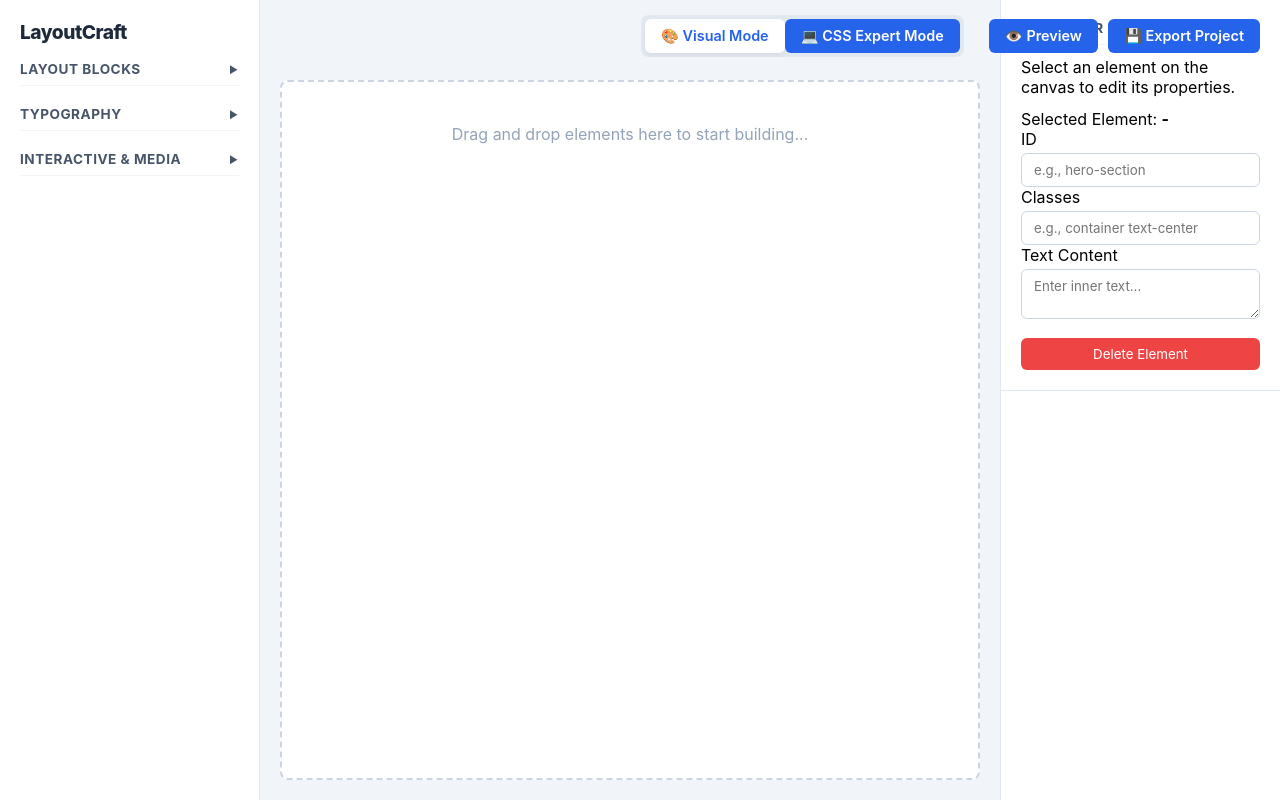
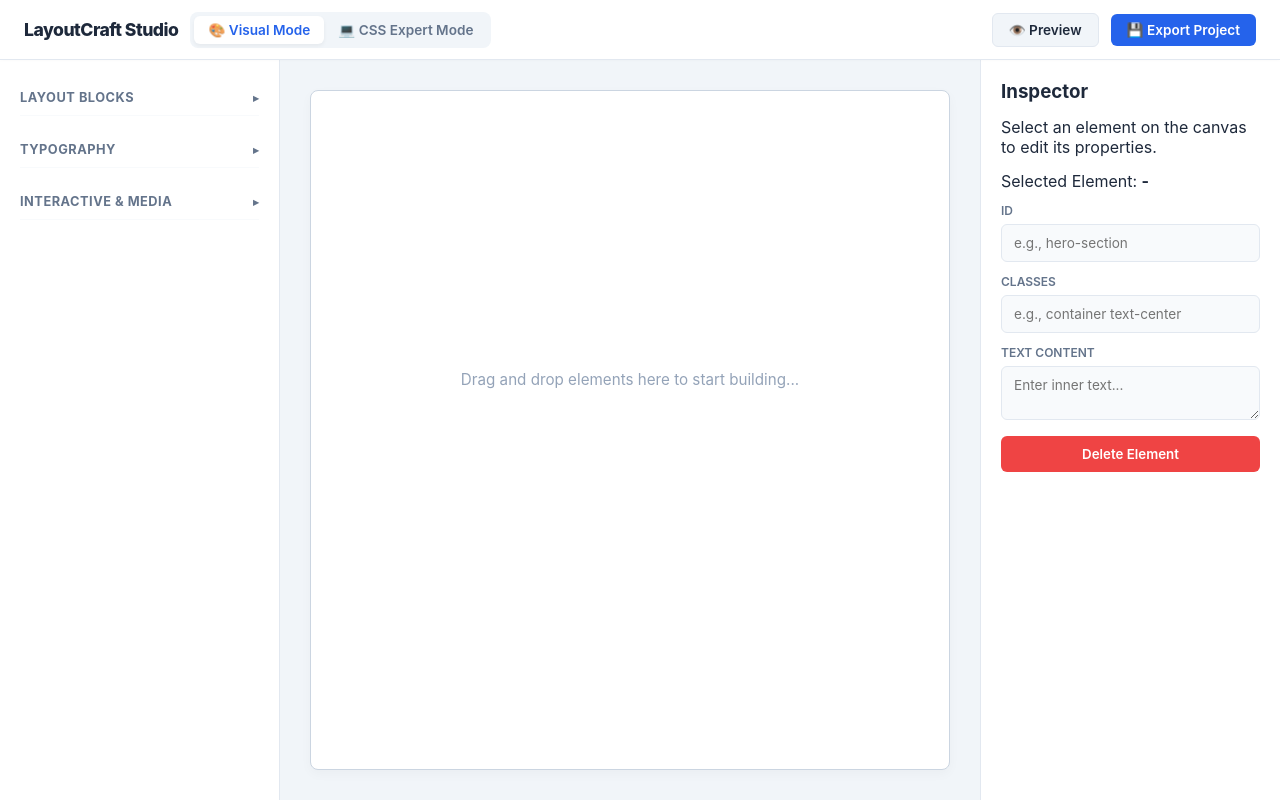
Before and after one commit to klhrd/layout-craft, a plain HTML site: page index.html in a window 1280 px wide. Drawn offline with nearby package versions, Linux system fonts and the light colour scheme.

Commit message:
Refactor layout structure and styles for improved UI/UX in LayoutCraft Studio

```diff
--- a/index.html
+++ b/index.html
@@ -9,26 +9,34 @@
     <style id="live-styles"></style>
     <script src="https://cdn.jsdelivr.net/npm/sortablejs@1.15.0/Sortable.min.js"></script>
 </head>
-<body class="mode-visual"> <div class="app-container">
+<body class="mode-visual">
+
+    <div class="app-container">
         <div class="control-bar">
+            <div class="left-actions">
+                <div class="brand-title">LayoutCraft Studio</div>
                 <div class="mode-switcher">
                     <button id="switch-visual" class="active">🎨 Visual Mode</button>
                     <button id="switch-css">💻 CSS Expert Mode</button>
                 </div>
-            <button id="btn-preview">👁️ Preview</button>
+            </div>
+            <div class="right-actions">
+                <button id="btn-preview" class="btn-secondary">👁️ Preview</button>
                 <button id="btn-export" class="primary-btn">💾 Export Project</button>
             </div>
+        </div>
 
+        <div class="main-workspace">
             <aside class="css-dictionary-panel">
-            <div class="brand-title">CSS Dictionary</div>
                 </aside>
 
             <aside class="toolbox">
-            <div class="brand-title">LayoutCraft</div>
                 </aside>
 
-        <main class="canvas" id="canvas">
+            <main class="canvas" id="canvas-wrapper">
+                <div class="canvas-container" id="canvas">
                     <div class="canvas-placeholder">Drag and drop elements here to start building...</div>
+                </div>
             </main>
 
             <div class="right-sidebar">
@@ -55,9 +63,9 @@
 
                 <aside class="css-editor-panel">
                     <h3>Global CSS Editor</h3>
-                <div class="css-editor-hint">Write true CSS here (e.g., .box { color: red; } or .box:hover { opacity: 0.8; })</div>
-                <textarea id="global-css-textarea" rows="20" placeholder="/* Write your custom CSS styles here */&#10;.my-class {&#10;    background-color: #2563eb;&#10;    color: white;&#10;}"></textarea>
+                    <textarea id="global-css-textarea" placeholder="/* Write custom CSS here */&#10;.my-class {&#10;    background: #2563eb;&#10;    color: #fff;&#10;}"></textarea>
                 </aside>
+            </div>
         </div>
     </div>
 
--- a/src/css/canvas-preview.css
+++ b/src/css/canvas-preview.css
@@ -1,27 +1,39 @@
-/* Builder Canvas Base */
+/* 畫布外圍容器，營造視窗感 */
 .canvas {
     flex: 1;
-    background: #ffffff;
-    margin: 80px 20px 20px 20px;
-    border: 2px dashed #cbd5e1;
-    border-radius: 8px;
-    position: relative;
-    padding: 20px;
+    background: #f1f5f9;
+    padding: 30px;
     overflow-y: auto;
+    display: flex;
+    justify-content: center;
 }
 
-/* Element Helper Outlines on Canvas (Editor Mode Only) */
-body:not(.preview-mode) .canvas * {
-    min-height: 45px;
-    padding: 12px;
-    margin: 10px 0;
-    border: 1px dashed #94a3b8;
-    background-color: rgba(248, 250, 252, 0.6);
+/* 真正供使用者排版的白底畫布紙張 */
+.canvas-container {
+    width: 100%;
+    max-width: 100%;
+    min-height: 100%;
+    background: #ffffff;
+    border: 1px solid #cbd5e1;
+    border-radius: 8px;
+    box-shadow: 0 4px 12px rgba(0,0,0,0.03);
+    padding: 24px;
+    position: relative;
+    transition: all 0.3s ease;
+}
+
+/* 編輯模式下的輔助外框 */
+body:not(.preview-mode) .canvas-container * {
+    min-height: 40px;
+    padding: 16px;
+    margin: 12px 0;
+    border: 1px dashed #cbd5e1;
+    background-color: rgba(248, 250, 252, 0.4);
     position: relative;
 }
 
-/* Selected Element Highlight */
-body:not(.preview-mode) .canvas *.selected-element {
+/* 元件選取高亮 */
+body:not(.preview-mode) .canvas-container *.selected-element {
     outline: 2px solid #2563eb !important;
     outline-offset: -2px;
 }
@@ -30,23 +42,31 @@ body:not(.preview-mode) .canvas *.selected-element {
     pointer-events: none;
     color: #94a3b8;
     text-align: center;
-    margin-top: 150px;
+    position: absolute;
+    top: 40%;
+    left: 50%;
+    transform: translate(-50%, -50%);
+    font-size: 0.95rem;
     border: none !important;
     background: transparent !important;
-    font-size: 1rem;
 }
 
-/* ================= PREVIEW MODE ACTIVE ================= */
-body.preview-mode .toolbox,
-body.preview-mode .properties-panel,
-body.preview-mode .control-bar {
-    display: none !important;
+/* 預覽模式啟動時，完全還原網頁真實樣貌 */
+body.preview-mode .canvas {
+    padding: 0;
+    background: #fff;
 }
-
-body.preview-mode .canvas {
-    margin: 0;
+body.preview-mode .canvas-container {
     border: none;
     border-radius: 0;
+    box-shadow: none;
     padding: 0;
-    height: 100vh;
+    max-width: 100%;
 }
+body.preview-mode .canvas-container * {
+    border: none !important;
+    outline: none !important;
+    background-color: transparent !important;
+    margin: 0;
+    padding: 0;
+}
--- a/src/css/editor.css
+++ b/src/css/editor.css
@@ -1,3 +1,13 @@
+:root {
+    --primary: #2563eb;
+    --primary-hover: #1d4ed8;
+    --bg-main: #f8fafc;
+    --bg-panel: #ffffff;
+    --border-color: #e2e8f0;
+    --text-main: #1e293b;
+    --text-muted: #64748b;
+}
+
 * {
     box-sizing: border-box;
     margin: 0;
@@ -5,29 +15,42 @@
     font-family: -apple-system, BlinkMacSystemFont, "Segoe UI", Roboto, sans-serif;
 }
 
+body {
+    background-color: var(--bg-main);
+    color: var(--text-main);
+    overflow: hidden;
+}
+
 .app-container {
     display: flex;
+    flex-direction: column; /* 改為上下結構，讓頂部控制列有專屬空間 */
     height: 100vh;
-    background-color: #f1f5f9;
 }
 
-/* 頂部控制列與模式切換 */
+/* 📥 頂部導覽控制列優化 */
 .control-bar {
-    position: fixed;
-    top: 15px;
-    right: 20px;
+    height: 60px;
+    background: var(--bg-panel);
+    border-bottom: 1px solid var(--border-color);
+    display: flex;
+    justify-content: space-between;
+    align-items: center;
+    padding: 0 24px;
+    box-shadow: 0 1px 3px rgba(0,0,0,0.02);
     z-index: 100;
+}
+
+.left-actions, .right-actions {
     display: flex;
-    gap: 10px;
     align-items: center;
+    gap: 12px;
 }
 
 .mode-switcher {
     display: flex;
-    background: #e2e8f0;
+    background: #f1f5f9;
     padding: 4px;
     border-radius: 8px;
-    margin-right: 15px;
 }
 
 .mode-switcher button {
@@ -38,165 +61,223 @@
     font-weight: 600;
     font-size: 0.85rem;
     border-radius: 6px;
-    color: #475569;
+    color: var(--text-muted);
+    transition: all 0.2s;
 }
 
 .mode-switcher button.active {
-    background: #ffffff;
-    color: #2563eb;
+    background: var(--bg-panel);
+    color: var(--primary);
     box-shadow: 0 2px 4px rgba(0,0,0,0.05);
 }
 
-.control-bar button, .primary-btn {
+/* 按鈕層級優化 */
+button.btn-secondary {
     padding: 8px 16px;
-    background-color: #2563eb;
+    background: #f1f5f9;
+    color: var(--text-main);
+    border: 1px solid var(--border-color);
+    border-radius: 6px;
+    cursor: pointer;
+    font-weight: 600;
+    font-size: 0.85rem;
+    transition: background 0.2s;
+}
+button.btn-secondary:hover { background: #e2e8f0; }
+
+button.primary-btn {
+    padding: 8px 16px;
+    background-color: var(--primary);
     color: white;
     border: none;
     border-radius: 6px;
     cursor: pointer;
     font-weight: 600;
-    font-size: 0.9rem;
+    font-size: 0.85rem;
+    transition: background 0.2s;
+}
+button.primary-btn:hover { background-color: var(--primary-hover); }
+
+/* 🗂️ 主要工作區域 */
+.main-workspace {
+    display: flex;
+    flex: 1;
+    height: calc(100vh - 60px);
+    overflow: hidden;
 }
 
-/* 側邊欄通用樣式 */
-.toolbox, .css-dictionary-panel, .properties-panel, .css-editor-panel {
-    width: 260px;
-    background: #ffffff;
-    padding: 20px;
-    border-right: 1px solid #e2e8f0;
+/* 側邊欄優化 */
+.toolbox, .css-dictionary-panel, .right-sidebar {
+    width: 280px;
+    background: var(--bg-panel);
     display: flex;
     flex-direction: column;
-    gap: 12px;
+    gap: 16px;
     overflow-y: auto;
+    padding: 20px;
 }
-
-.right-sidebar {
-    width: 280px;
-    display: flex;
-    flex-direction: column;
-    background: #ffffff;
-    border-left: 1px solid #e2e8f0;
-}
-
-.right-sidebar > aside {
-    width: 100%;
-    border: none;
-}
-
-.properties-panel {
-    border-bottom: 1px solid #e2e8f0 !important;
-}
+.toolbox { border-right: 1px solid var(--border-color); }
+.css-dictionary-panel { border-right: 1px solid var(--border-color); }
+.right-sidebar { border-left: 1px solid var(--border-color); width: 300px; }
 
 .brand-title {
-    font-size: 1.2rem;
+    font-size: 1.1rem;
     font-weight: 800;
-    color: #1e293b;
-    margin-bottom: 5px;
+    color: var(--text-main);
     letter-spacing: -0.5px;
 }
 
-h3 {
-    color: #475569;
-    font-size: 0.85rem;
+h3.category-header {
+    color: var(--text-muted);
+    font-size: 0.8rem;
     text-transform: uppercase;
     letter-spacing: 0.5px;
-    border-bottom: 1px solid #f1f5f9;
-    padding-bottom: 8px;
+    border-bottom: 1px solid #f8fafc;
+    padding: 10px 0;
+    cursor: pointer;
+    display: flex;
+    justify-content: space-between;
+    align-items: center;
+    user-select: none;
+}
+h3.category-header:hover { color: var(--primary); }
+h3.category-header::after { content: '▸'; font-size: 0.7rem; transition: transform 0.2s; }
+h3.category-header.active::after { transform: rotate(90deg); }
+
+.category-items { display: flex; flex-direction: column; gap: 8px; margin-top: 4px; }
+.category-items.collapsed { display: none; }
+
+/* 拖拽元件樣式優化 */
+.draggable-item {
+    padding: 12px;
+    background: #f8fafc;
+    border: 1px solid var(--border-color);
+    border-radius: 8px;
+    cursor: grab;
+    font-size: 0.85rem;
+    color: var(--text-main);
+    transition: border 0.2s, box-shadow 0.2s;
+}
+.draggable-item:hover {
+    border-color: #cbd5e1;
+    box-shadow: 0 2px 4px rgba(0,0,0,0.02);
 }
 
-/* 元件分類預設收合的 CSS 樣式 */
-.category-wrapper { margin-bottom: 8px; }
-h3.category-header { cursor: pointer; display: flex; justify-content: space-between; align-items: center; user-select: none; }
-h3.category-header:hover { color: #2563eb; }
-h3.category-header::after { content: '▼'; font-size: 0.6rem; transition: transform 0.2s; }
-h3.category-header.collapsed::after { transform: rotate(-90deg); }
-.category-items { display: flex; flex-direction: column; gap: 8px; margin-top: 8px; overflow: hidden; }
-.category-items.collapsed { display: none; }
-
-.draggable-item {
-    padding: 10px 12px;
+/* CSS 字典項目優化 */
+.dict-item {
+    padding: 8px 12px;
     background: #f8fafc;
-    border: 1px dashed #cbd5e1;
     border-radius: 6px;
-    cursor: grab;
-    font-size: 0.9rem;
+    font-size: 0.8rem;
+    font-family: monospace;
+    cursor: pointer;
+    border: 1px solid var(--border-color);
+    text-align: left;
+    color: #0f172a;
+}
+.dict-item:hover {
+    background: #eff6ff;
+    border-color: #bfdbfe;
+    color: var(--primary);
 }
 
-/* CSS 字典專用項目樣式 */
-.dict-item {
-    padding: 6px 10px;
-    background: #f1f5f9;
-    border-radius: 4px;
-    font-size: 0.85rem;
-    font-family: monospace;
-    cursor: pointer;
-    border: 1px solid #e2e8f0;
-    text-align: left;
-    transition: all 0.2s;
-}
-.dict-item:hover {
-    background: #e2e8f0;
-    color: #2563eb;
-}
+/* 屬性面板與編輯器 */
+.properties-panel { padding: 0; display: flex; flex-direction: column; gap: 14px; }
+.css-editor-panel { padding: 16px 0 0 0; border-top: 1px solid var(--border-color); display: flex; flex-direction: column; gap: 10px; }
 
-/* CSS 代碼編輯器 */
-.css-editor-hint {
-    font-size: 0.75rem;
-    color: #64748b;
-    line-height: 1.4;
-}
 #global-css-textarea {
     width: 100%;
-    font-family: 'Courier New', Courier, monospace;
-    font-size: 0.85rem;
-    padding: 10px;
-    border: 1px solid #cbd5e1;
+    font-family: 'Fira Code', Consolas, monospace;
+    font-size: 0.8rem;
+    padding: 12px;
+    border: 1px solid var(--border-color);
     border-radius: 6px;
-    background: #f8fafc;
-    resize: vertical;
-    line-height: 1.5;
+    background: #fafafa;
+    resize: none;
+    flex: 1;
+    min-height: 200px;
 }
 
 input[type="text"], textarea {
     width: 100%;
-    padding: 8px 12px;
-    margin-top: 4px;
-    border: 1px solid #cbd5e1;
+    padding: 10px 12px;
+    margin-top: 6px;
+    border: 1px solid var(--border-color);
     border-radius: 6px;
+    font-size: 0.85rem;
+    background: #f8fafc;
+}
+input[type="text"]:focus, textarea:focus {
+    outline: none;
+    border-color: var(--primary);
+    background: #fff;
+}
+
+label {
+    display: block;
+    margin-top: 12px;
+    font-weight: 600;
+    font-size: 0.75rem;
+    color: var(--text-muted);
+    text-transform: uppercase;
 }
 
 .danger-btn {
-    margin-top: 15px;
+    margin-top: 12px;
     width: 100%;
-    padding: 8px;
+    padding: 10px;
     background-color: #ef4444;
     color: white;
     border: none;
     border-radius: 6px;
     cursor: pointer;
+    font-weight: 600;
+}
+.danger-btn:hover { background-color: #dc2626; }
+
+/* ================= 🛑 預覽模式與退出按鈕最高優先級 ================= */
+body.preview-mode .control-bar,
+body.preview-mode .toolbox,
+body.preview-mode .css-dictionary-panel,
+body.preview-mode .right-sidebar {
+    display: none !important;
 }
 
-/* ================= 模式切換顯示邏輯公理 ================= */
+body.preview-mode .main-workspace {
+    height: 100vh;
+}
 
-/* 1. 預設模式 (Visual Mode)：隱藏 CSS 字典與 CSS 編輯器 */
+/* 確保退出按鈕絕對置頂，不受畫布元件阻擋 */
+#btn-exit-preview {
+    position: fixed;
+    bottom: 30px;
+    right: 30px;
+    padding: 14px 28px;
+    background: #1e293b;
+    color: #ffffff;
+    border: none;
+    border-radius: 50px;
+    cursor: pointer;
+    z-index: 9999999 !important; /* 超高層級 */
+    font-weight: 600;
+    font-size: 0.9rem;
+    box-shadow: 0 10px 25px rgba(0,0,0,0.3);
+    transition: transform 0.2s, background 0.2s;
+    display: flex;
+    align-items: center;
+    gap: 8px;
+}
+#btn-exit-preview:hover {
+    background: #0f172a;
+    transform: scale(1.05);
+}
+
+/* ================= 🌓 工作模式顯示公理 ================= */
 body.mode-visual .css-dictionary-panel,
 body.mode-visual .css-editor-panel {
     display: none !important;
 }
 
-/* 2. CSS 編輯模式 (CSS Expert Mode)：隱藏左側元件庫，秀出畫布、Inspector、CSS 字典、CSS 編輯器 */
 body.mode-css .toolbox {
     display: none !important;
 }
-
-/* 模式調整下的畫布間距微調 */
-.canvas {
-    flex: 1;
-    background: #ffffff;
-    margin: 80px 20px 20px 20px;
-    border: 2px dashed #cbd5e1;
-    border-radius: 8px;
-    position: relative;
-    padding: 20px;
-    overflow-y: auto;
-}
--- a/src/js/app.js
+++ b/src/js/app.js
@@ -17,7 +17,6 @@ document.addEventListener('DOMContentLoaded', () => {
     initLiveCssRenderer();
 });
 
-// 1. 渲染元件庫（預設收合）
 function renderToolbox() {
     const toolboxContainer = document.querySelector('.toolbox');
 
@@ -26,14 +25,14 @@ function renderToolbox() {
         wrapper.className = 'category-wrapper';
 
         const categoryHeader = document.createElement('h3');
-        categoryHeader.className = 'category-header collapsed'; // 💡 加了 collapsed，預設收合
+        categoryHeader.className = 'category-header'; // 預設收合狀態
         categoryHeader.textContent = category.title;
 
         const itemsContainer = document.createElement('div');
-        itemsContainer.className = 'category-items collapsed'; // 💡 加了 collapsed，預設隱藏
+        itemsContainer.className = 'category-items collapsed'; // 預設隱藏
 
         categoryHeader.addEventListener('click', () => {
-            categoryHeader.classList.toggle('collapsed');
+            categoryHeader.classList.toggle('active');
             itemsContainer.classList.toggle('collapsed');
         });
 
@@ -52,7 +51,6 @@ function renderToolbox() {
     }
 }
 
-// 2. 渲染 CSS 字典（預設收合）
 function renderCssDictionary() {
     const dictContainer = document.querySelector('.css-dictionary-panel');
 
@@ -61,14 +59,14 @@ function renderCssDictionary() {
         wrapper.className = 'category-wrapper';
 
         const categoryHeader = document.createElement('h3');
-        categoryHeader.className = 'category-header collapsed'; // 預設收合
+        categoryHeader.className = 'category-header'; // 預設收合狀態
         categoryHeader.textContent = category.title;
 
         const itemsContainer = document.createElement('div');
-        itemsContainer.className = 'category-items collapsed';
+        itemsContainer.className = 'category-items collapsed'; // 預設隱藏
 
         categoryHeader.addEventListener('click', () => {
-            categoryHeader.classList.toggle('collapsed');
+            categoryHeader.classList.toggle('active');
             itemsContainer.classList.toggle('collapsed');
         });
 
@@ -78,15 +76,11 @@ function renderCssDictionary() {
             dictBtn.className = 'dict-item';
             dictBtn.textContent = cssValue;
 
-            // 點擊字典內的屬性，自動黏貼進全域 CSS 編輯器中
             dictBtn.addEventListener('click', () => {
                 const startPos = globalCssTextarea.selectionStart;
                 const endPos = globalCssTextarea.selectionEnd;
                 const text = globalCssTextarea.value;
-
-                // 插入屬性並自動換行縮排
                 globalCssTextarea.value = text.substring(0, startPos) + `\n    ${cssValue}` + text.substring(endPos);
-                // 觸發即時渲染
                 liveStyles.textContent = globalCssTextarea.value;
                 globalCssTextarea.focus();
             });
@@ -100,7 +94,6 @@ function renderCssDictionary() {
     }
 }
 
-// 3. 工作模式切換（預設畫面 vs CSS編輯畫面）
 function initModeSwitcher() {
     const switchVisualBtn = document.getElementById('switch-visual');
     const switchCssBtn = document.getElementById('switch-css');
@@ -118,10 +111,8 @@ function initModeSwitcher() {
     });
 }
 
-// 4. 全域 CSS 即時監聽與渲染核心
 function initLiveCssRenderer() {
     globalCssTextarea.addEventListener('input', () => {
-        // 將使用者寫的標準 CSS 程式碼，即時灌入 <style id="live-styles"> 標籤中
         liveStyles.textContent = globalCssTextarea.value;
     });
 }
```
Also changed, not shown: src/js/modules/canvas.js (+3 -7 lines). Lines whose indentation alone changed are shown as unchanged.
